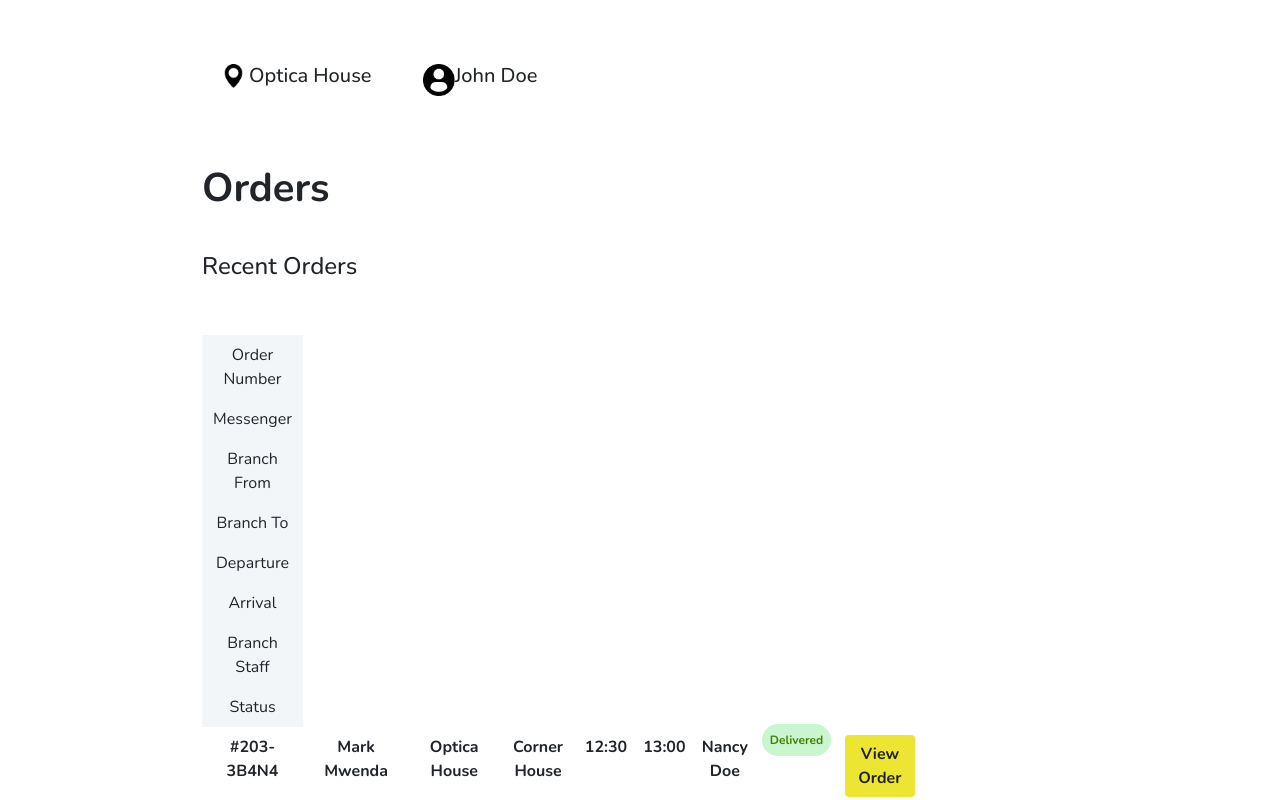
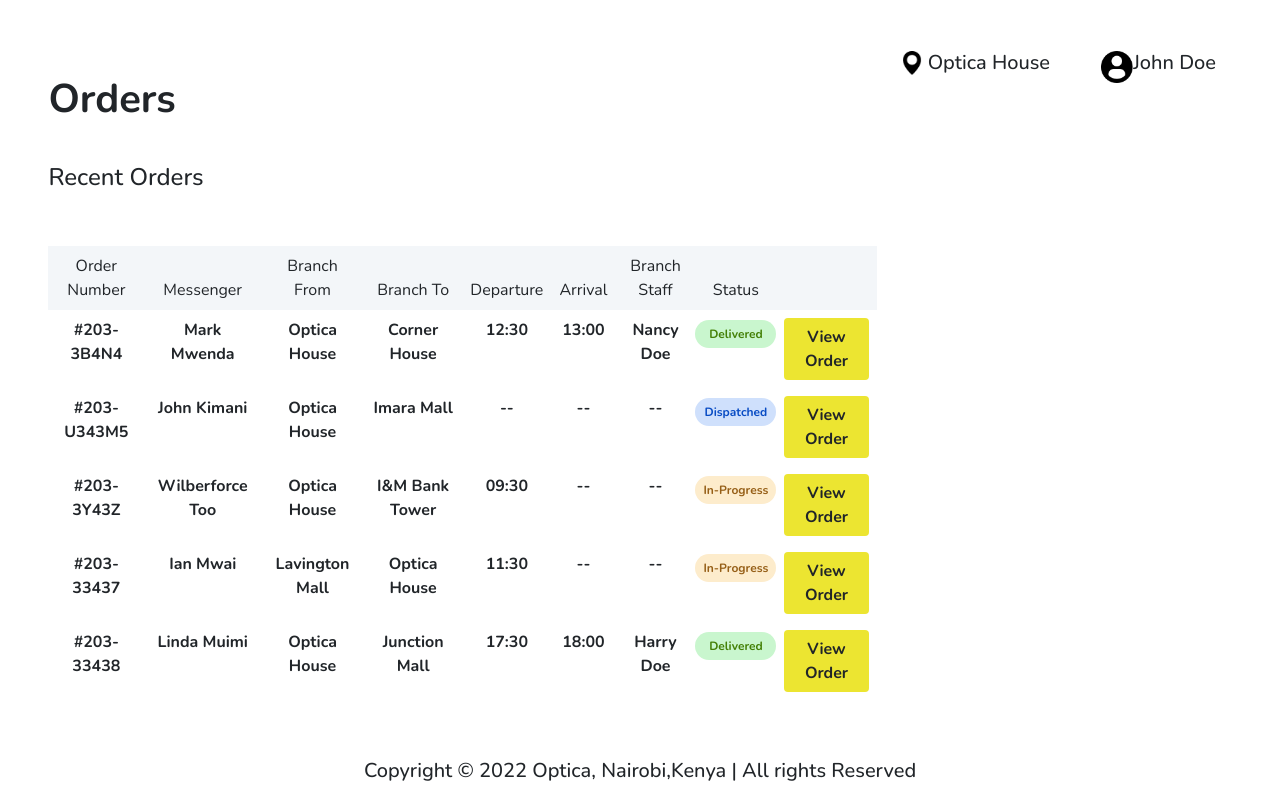
Before and after one commit to Optica-Brains/optica-frontend, an Angular app: page / in a window 1280 px wide. Shown: the top 800 px of the page. Built offline with nearby package versions, Linux system fonts and the light colour scheme.

Commit message:
branch and user floated right + fix delivered badge

```diff
--- a/src/app/orders-table/orders-table.component.css
+++ b/src/app/orders-table/orders-table.component.css
@@ -1,5 +1,5 @@
 div {
-  width: fit-content;
+  width: auto;
 }
 
 div.container-fluid {
@@ -7,7 +7,6 @@ div.container-fluid {
   margin: 3%;
   box-sizing: border-box;
   font-family: var(--bs-body-font-family);
-  margin-left: 15%;
 }
 
 button.view-order-btn {
@@ -32,18 +31,15 @@ td.dispatched-badge {
 
 thead.schema-names {
   background-color: #f3f6f9;
-  /* display: inline-flex; */
-  /* margin-right: 10% !important; */
-  /* padding-right: 10% !important; */
-  /* border-radius: 30px !important; */
 }
 
-th.fw-normal {
-  display: inline-flex;
+.action-body-container {
+  margin-top: -3%;
 }
 
 p.orders-title {
   font-weight: 600;
+  margin-top: 6%;
 }
 
 p.recent-orders {
@@ -62,6 +58,8 @@ div.section-header-container {
 div.branch-user {
   display: flex;
   padding: 0;
+  float: right;
+  margin-top: 2vw;
 }
 
 div.branch-user div {
@@ -80,3 +78,8 @@ img.user-icon {
 img.location-icon {
   height: 3vh;
 }
+
+.badge {
+  margin-top: 10px;
+  display: block !important;
+}
--- a/src/app/orders-table/orders-table.component.html
+++ b/src/app/orders-table/orders-table.component.html
@@ -11,7 +11,7 @@
     </div>
 </div>
 
-<div class="aection-body-container">
+<div class="action-body-container">
     <div class="container-fluid titles-headings">
         <p class="h1 orders-title">Orders</p>
         <p class="h4 recent-orders">Recent Orders</p>
@@ -29,6 +29,7 @@
                     <th scope="col" class="fw-normal">Arrival</th>
                     <th scope="col" class="fw-normal">Branch Staff</th>
                     <th scope="col" class="fw-normal">Status</th>
+                    <th scope="col" class="fw-normal"></th>
                 </tr>
             </thead>
             <tbody>
@@ -40,7 +41,7 @@
                     <td class="fw-bold">12:30</td>
                     <td class="fw-bold">13:00</td>
                     <td class="fw-bold">Nancy Doe</td>
-                    <td class="badge rounded-pill d-inline delivered-badge">Delivered</td>
+                    <td class="badge rounded-pill d-inline delivered-badge delivered">Delivered</td>
                     <td><button type="submit" class="btn view-order-btn">View Order</button></td>
                 </tr>
                 <tr>
```
